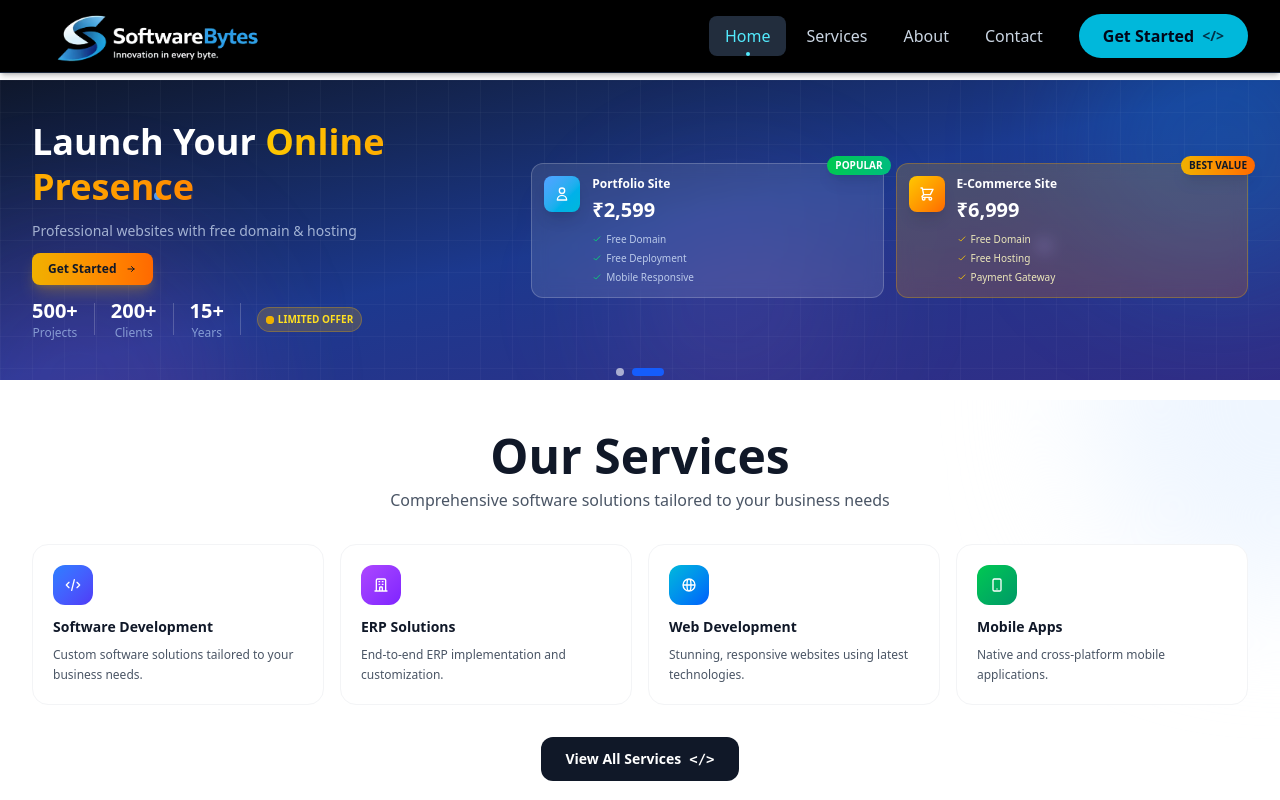
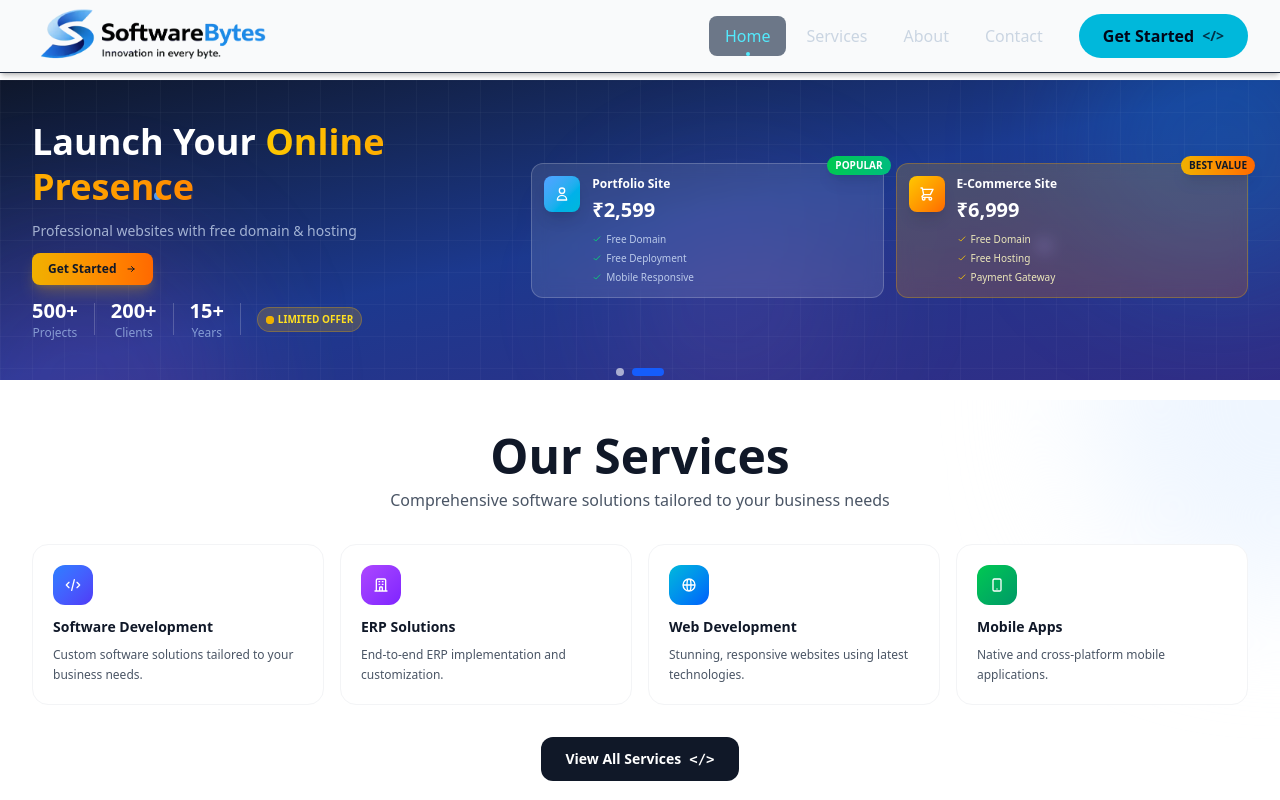
Before and after one commit to nadwivedi/softwarebytes, a React app in the folder frontend/: page / in a window 1280 px wide. Shown: the top 800 px of the page. Built offline with nearby package versions, Linux system fonts and the light colour scheme; the HTML template or start-up script is replaced by a standard one.

Commit message:
make ui more better

```diff
--- a/frontend/src/components/Navbar.jsx
+++ b/frontend/src/components/Navbar.jsx
@@ -26,13 +26,13 @@ const Navbar = () => {
   return (
     <nav
       className={`fixed top-0 left-0 w-full z-50 border-b border-slate-800 transition-all duration-300 ${
-        scrolled ? 'bg-slate-800/90 backdrop-blur-md shadow-lg shadow-black/40' : 'bg-black shadow-md shadow-black/20'
+        scrolled ? 'bg-slate-800/90 backdrop-blur-md shadow-lg shadow-black/40' : 'bg-gray-50 shadow-md shadow-black/20'
       }`}
     >
       <div className="max-w-7xl mx-auto px-4 sm:px-6 lg:px-8">
         <div className="flex justify-between items-center h-18 py-4">
           <Link to="/" className="flex items-center group">
-            <img src="/sofwarebytes.webp" alt="Software Bytes logo" className=" h-18 sm:h-20 w-auto" />
+            <img src="/softwhite.webp" alt="Software Bytes logo" className=" h-18 sm:h-20 w-auto" />
           </Link>
 
           <div className="hidden md:flex items-center space-x-1">
```
Also changed, not shown: frontend/public/robots.txt (added), frontend/public/softwhite.webp (added), 1 other file (tests, documents, lock files or other folders).
